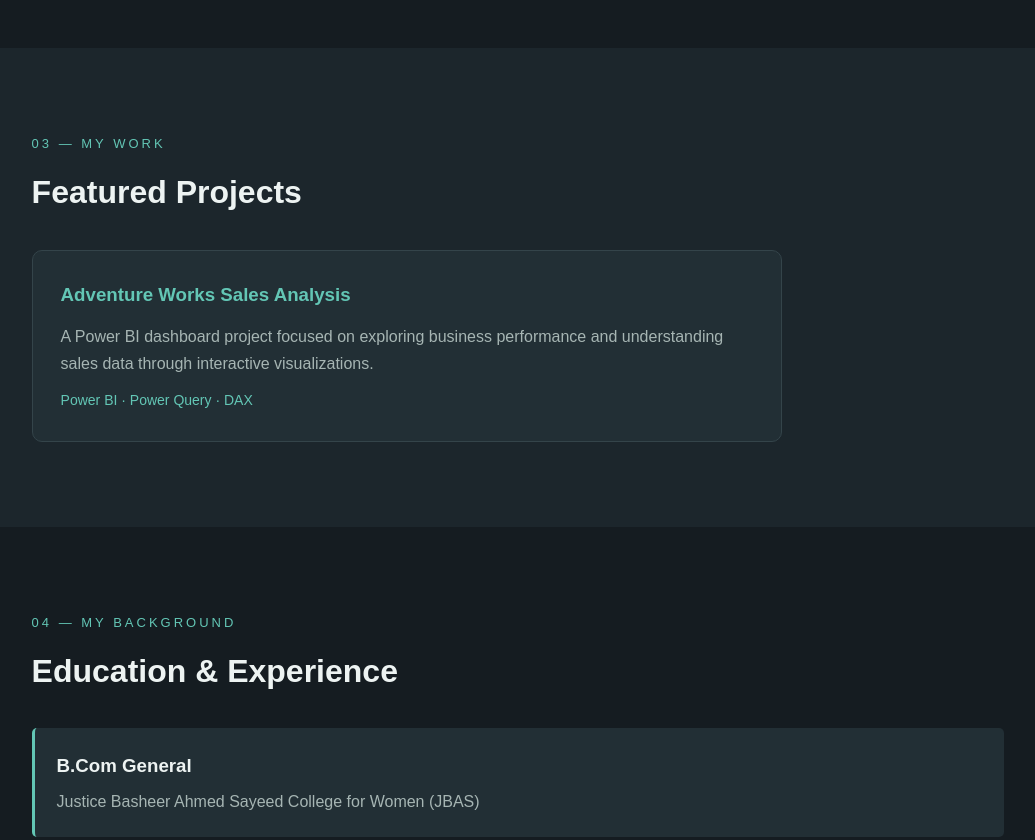
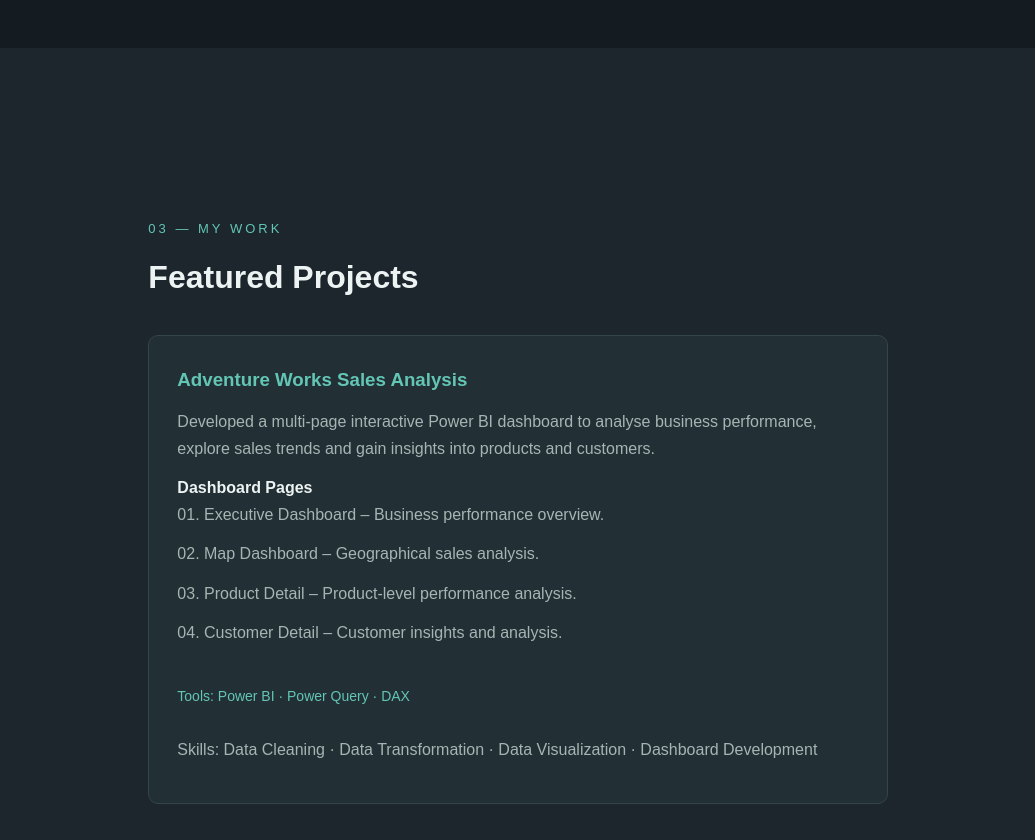
Before and after one commit to sarahdata-ad/sarahdata-ad.github.io, a plain HTML site: page index.html in a window 1280 px wide. Shown: the part 1740-2580 px from the top of the page, without its empty margins (122-1157 px from the left). Drawn offline with Linux system fonts and the light colour scheme.

Commit message:
Update index.html

```diff
--- a/index.html
+++ b/index.html
@@ -418,6 +418,11 @@
 
     <section class="projects" id="projects">
 
+
+<!-- Projects -->
+
+<section class="projects" id="projects">
+
     <div class="section-label">03 — MY WORK</div>
 
     <h2 class="section-title">Featured Projects</h2>
@@ -427,21 +432,39 @@
         <h3>Adventure Works Sales Analysis</h3>
 
         <p>
-                A Power BI dashboard project focused on
-                exploring business performance and
-                understanding sales data through
-                interactive visualizations.
+            Developed a multi-page interactive Power BI
+            dashboard to analyse business performance,
+            explore sales trends and gain insights into
+            products and customers.
         </p>
 
+        <h4>Dashboard Pages</h4>
+
+        <p>01. Executive Dashboard – Business performance overview.</p>
+
+        <p>02. Map Dashboard – Geographical sales analysis.</p>
+
+        <p>03. Product Detail – Product-level performance analysis.</p>
+
+        <p>04. Customer Detail – Customer insights and analysis.</p>
+
+        <br>
+
         <div class="tools">
-                Power BI · Power Query · DAX
+            Tools: Power BI · Power Query · DAX
         </div>
+
+        <br>
+
+        <p>
+            Skills: Data Cleaning · Data Transformation ·
+            Data Visualization · Dashboard Development
+        </p>
 
     </div>
 
-        <!-- More projects will be added here -->
+</section>
 
-    </section>
 
 
     <!-- Education and Experience -->
```
Lines whose indentation alone changed are shown as unchanged.
